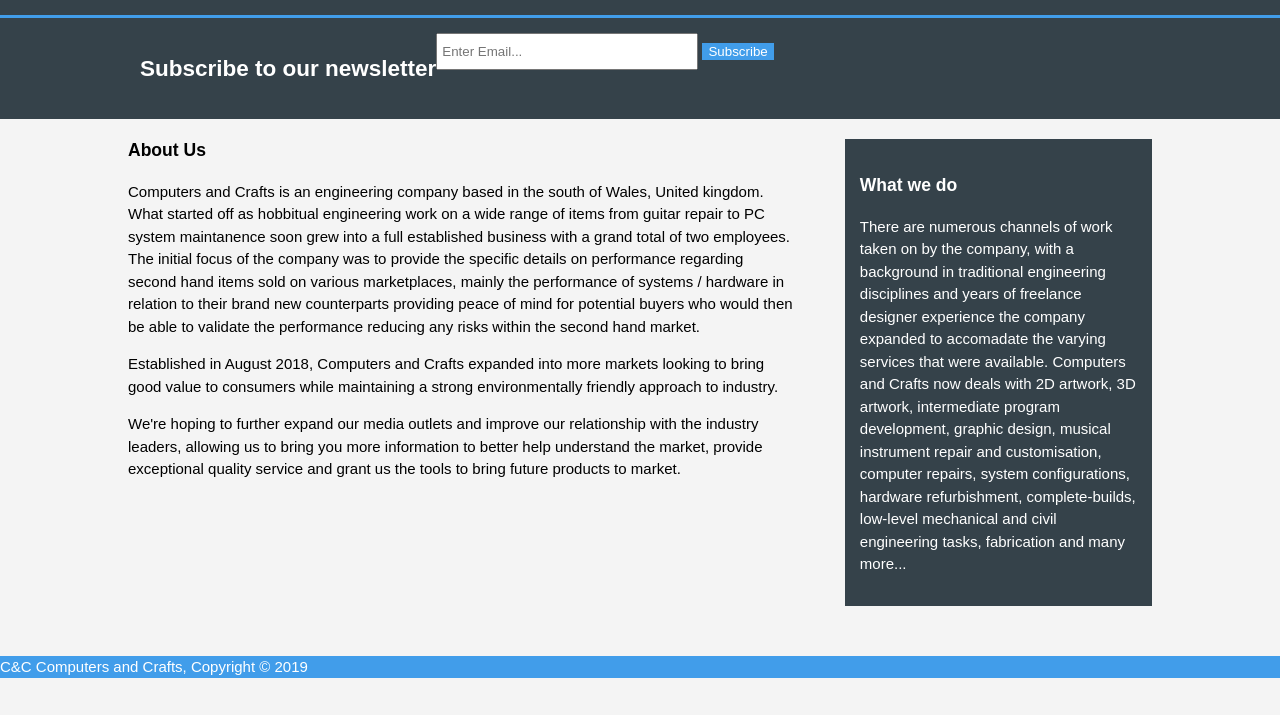
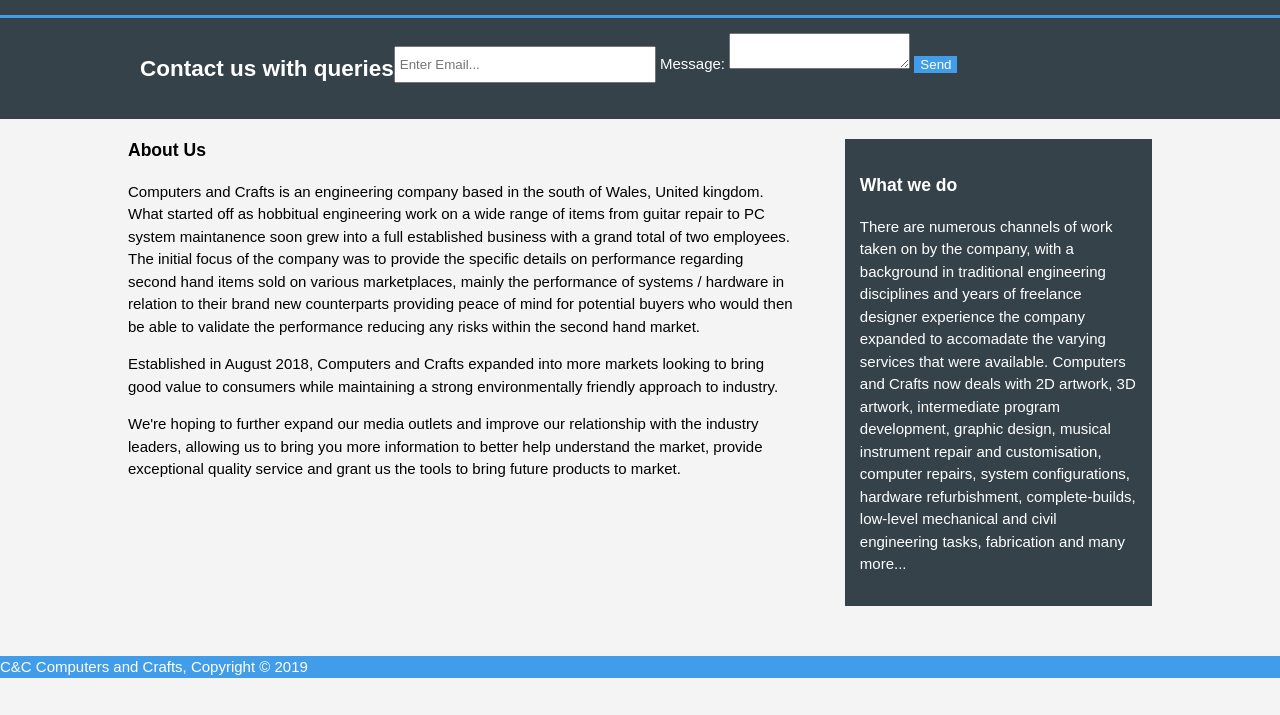
Before and after one commit to computersandcrafts/CandCwebsite, a plain HTML site: page about.html in a window 1280 px wide. Shown: the part 85-800 px from the top of the page. Drawn offline with Linux system fonts and the light colour scheme.

Commit message:
edited contact form

```diff
--- a/about.html
+++ b/about.html
@@ -31,12 +31,13 @@
     <section id="newsletter">
         <div class="container">
             <h1>
-                Subscribe to our newsletter
+                Contact us with queries
             </h1>
             <!-- add 'action ="process.php" or whatever' to add functionality-->
             <form>
                 <input type="email" placeholder="Enter Email...">
-                <button type="submit" class="button_1">Subscribe</button>
+                <label>Message: <textarea name="message"></textarea></label>
+                <button type="submit" class="button_1">Send</button>
             </form>
         </div>
     </section>
```
